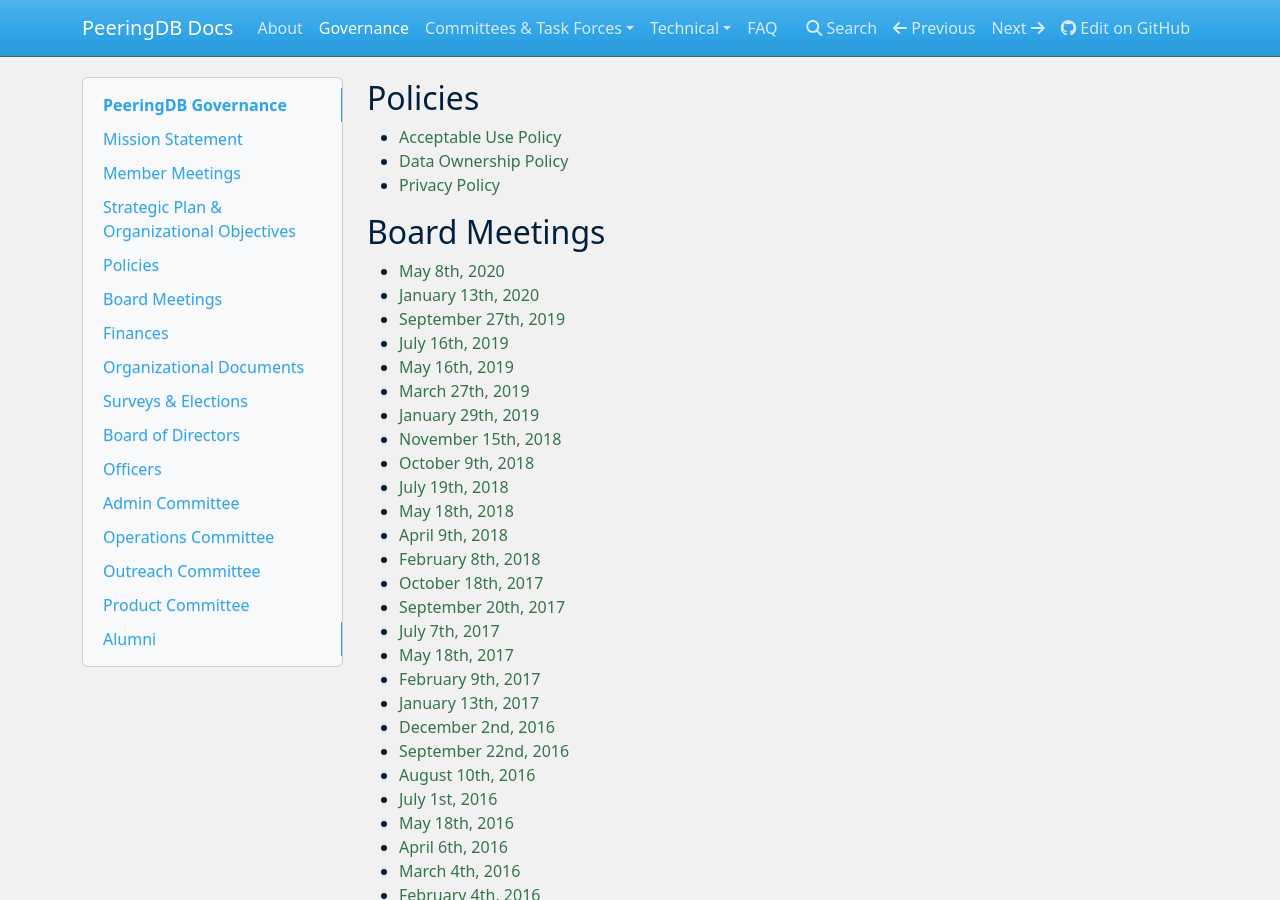
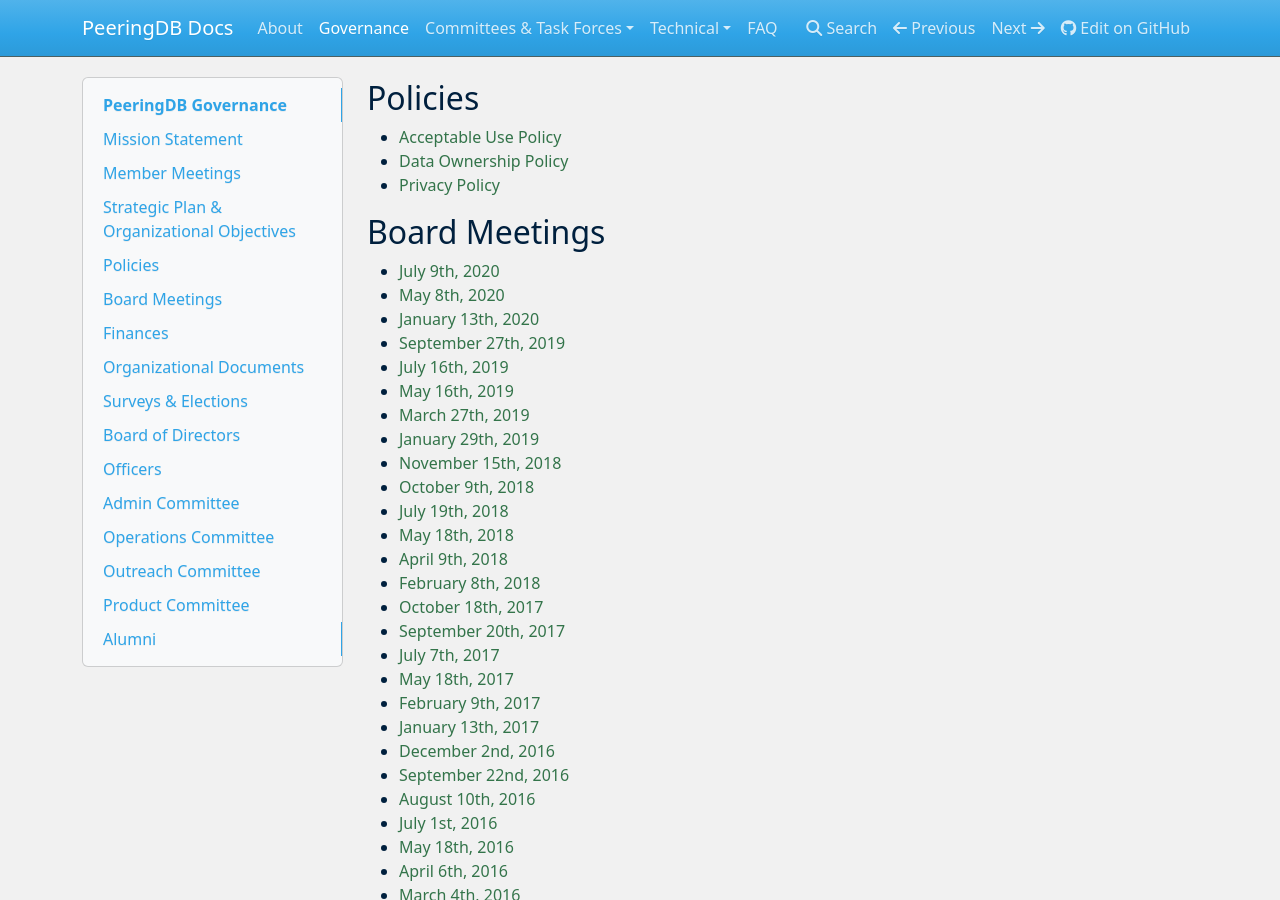
Before and after one commit to peeringdb/docs, an MkDocs documentation site: the page built from docs/gov.md, in a window 1280 px wide and 900 px high, scrolled down 484 px. Built offline with MkDocs 1.6.1, drawn with Linux system fonts in a browser that asks for light colours; nearby versions of some CDN libraries.

Commit message:
Board meeting minutes.

```diff
--- a/docs/gov.md
+++ b/docs/gov.md
@@ -27,6 +27,7 @@
 
 ## Board Meetings
 
+- [July 9th, 2020](gov/legaldocs/2020-07-09_PeeringDB_Board_Minutes.pdf)
 - [May 8th, 2020](gov/legaldocs/2020-05-08_PeeringDB_Board_Minutes.pdf)
 - [January 13th, 2020](gov/legaldocs/2020-01-13_PeeringDB_Board_Minutes.pdf)
 - [September 27th, 2019](gov/legaldocs/2019-09-27_PeeringDB_Board_Minutes.pdf)
```
Also changed, not shown: 2 other files.
